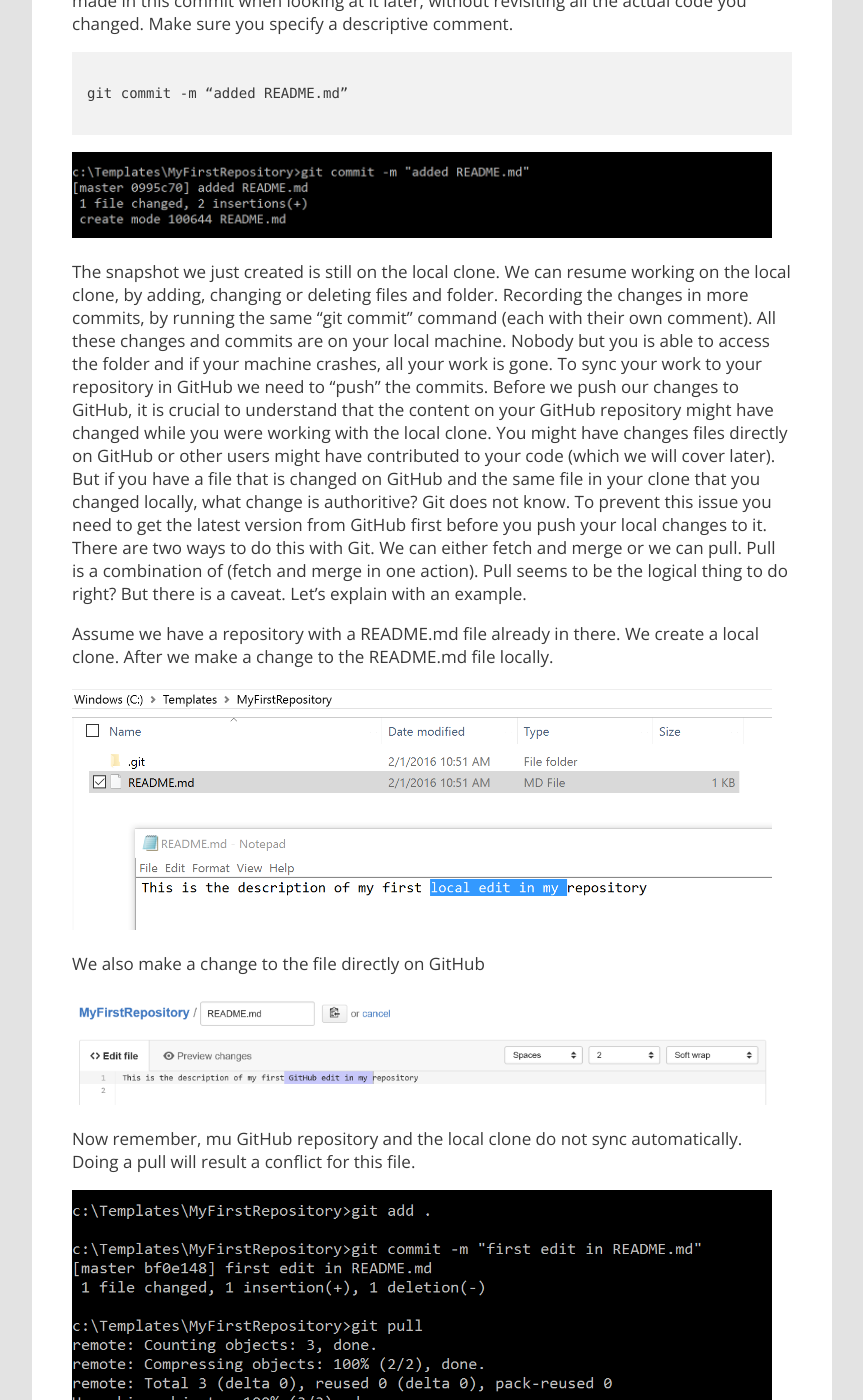
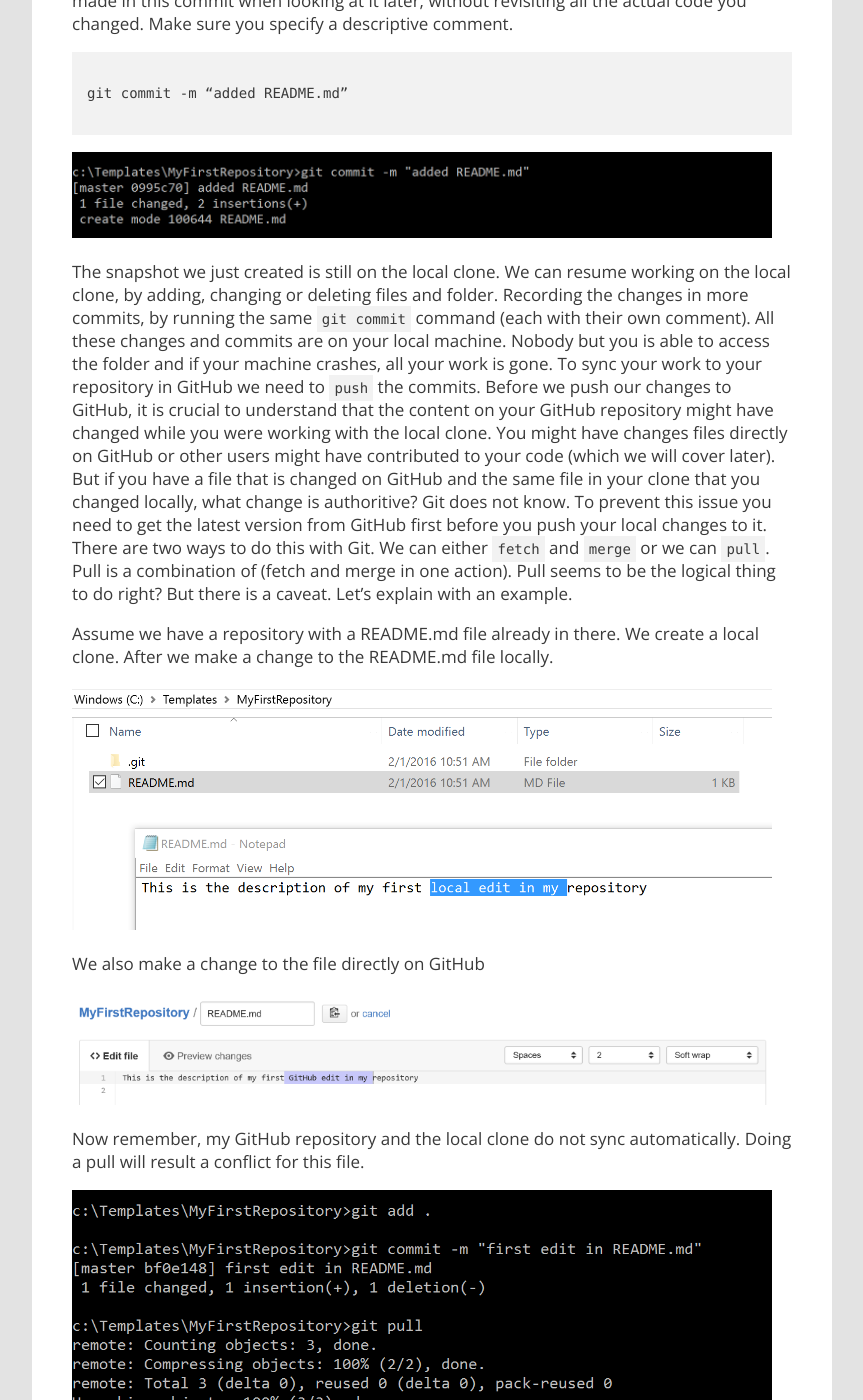
Before and after one commit to marcvaneijk/marcvaneijk.old, a Jekyll site: the page built from _posts/2016-02-03-githubstart.md, in a window 1280 px wide and 1400 px high, scrolled down 18040 px. Shown: the whole window, without its empty margins (58-921 px from the left). Built offline with Jekyll 4.4.1, drawn with Linux system fonts in a browser that asks for light colours; nearby versions of some CDN libraries; some of the changed text lies outside the part shown.

Commit message:
Update 2016-02-03-githubstart.md

````diff
--- a/_posts/2016-02-03-githubstart.md
+++ b/_posts/2016-02-03-githubstart.md
@@ -55,7 +55,7 @@ When you have submitted the values, you can select a plan.
 
 <img src="/images/2016-02-03/01-Plan.png" width="700">
 
-The free plan is the default value and we’ll start with that one. We don’t need an organization yet either, so leave that checkbox unchecked. Click “Finish sign up” on the bottom of the page. You will be redirected to your GitHub start page.
+The free plan is the default value and we’ll start with that one. We don’t need an organization yet either, so leave that checkbox unchecked. Click **Finish sign up** on the bottom of the page. You will be redirected to your GitHub start page.
 
 <img src="/images/2016-02-03/02-Start.png" width="700">
 
@@ -71,7 +71,7 @@ Select to create a new repository. You’ll need to specify a name for the repos
 
 <img src="/images/2016-02-03/04-New-Repo-name.png" width="700">
 
-When you click “create repository” you are redirected to the repository start page. So… now what? Before we interact with the repository I need to explain in what way we can interact with our web-based repository. You cannot upload a file from the browser into the repository. You will need a client for that.
+When you click **create repository** you are redirected to the repository start page. So… now what? Before we interact with the repository I need to explain in what way we can interact with our web-based repository. You cannot upload a file from the browser into the repository. You will need a client for that.
 
 <img src="/images/2016-02-03/05-New-Repo-default.png" width="700">
 
@@ -86,27 +86,27 @@ For the purpose of this blog we’ll look at the operations from the perspective
 
 ### Git
 
-To install the Git client browse to http://www.git-scm.com/ and select to download the latest source release.
+To install the Git client browse to <http://www.git-scm.com/> and select to download the latest source release.
 
 <img src="/images/2016-02-03/06-Git-Download.png" width="700">
 
-Start the setup wizard. Accept the License, leave the defaults in the “Select Components” screen.
+Start the setup wizard. Accept the License, leave the defaults in the **Select Components** screen.
 
 <img src="/images/2016-02-03/07-Git-Iinstall1.png" width="700">
 
-In the Adjusting your PATH environment select “Use Git from the Windows Command Prompt”
+In the Adjusting your PATH environment select **Use Git from the Windows Command Prompt**
 
 <img src="/images/2016-02-03/08-Git-Iinstall2.png" width="700">
 
-In the “Configuring the line ending conversions” screen select “Checkout as-is, commit as-is”
+In the **Configuring the line ending conversions* screen select **Checkout as-is, commit as-is**
 
 <img src="/images/2016-02-03/09-Git-Iinstall3.png" width="700">
 
-In the “Configuring the terminal emulator to use with Git Bash” select “Use Windows’ default console window”
+In the **Configuring the terminal emulator to use with Git Bash** select **Use Windows’ default console window**
 
 <img src="/images/2016-02-03/10-Git-Iinstall4.png" width="700">
 
-Leave the checkmark unchecked on the “Configuring experimental performance tweaks” screen.
+Leave the checkmark unchecked on the **Configuring experimental performance tweaks** screen.
 
 <img src="/images/2016-02-03/11-Git-Iinstall5.png" width="700">
 
@@ -116,7 +116,7 @@ After the installation completes open a command prompt. Type Git in the console
 
 ### Git Desktop
 
-To install GitHub Desktop browse to https://desktop.github.com/ and select to download GitHub Desktop.
+To install GitHub Desktop browse to <https://desktop.github.com/> and select to download GitHub Desktop.
 
 <img src="/images/2016-02-03/13-GitHubD-download.png" width="700">
 
@@ -124,15 +124,15 @@ The installation will start by downloading the rest of the software (just over 1
 
 <img src="/images/2016-02-03/14-GitHubD-start.png" width="700">
 
-Before we add a repository we need to configure some additional settings. Select Options by clicking on the icon that is in the right top corner.
+Before we add a repository we need to configure some additional settings. Open the options by clicking on the icon that is in the right top corner.
 
 <img src="/images/2016-02-03/15-GitHubD-options1.png" width="700">
 
-In the options screen select the Add account. In the login screen that opens specify the GitHub username and password that you created earlier in this blog.
+In the options screen select the **Add account**. In the login screen that opens specify the **GitHub username** and **password** that you created earlier in this blog.
 
 <img src="/images/2016-02-03/16-GitHubD-options2.png" width="700">
 
-Specify an email address in the “Configure git” entry. The Clone path is used to story the local copies of your GitHub content. Make sure the “Clone path” matches the location you want to locally store the templates you will be working on. You will notice later in this blog that you can override this location. You can consider this path as the default value.
+Specify an email address in the **Configure git** entry. The Clone path is used to story the local copies of your GitHub content. Make sure the **Clone path** matches the location you want to locally store the templates you will be working on. You will notice later in this blog that you can override this location. You can consider this path as the default value.
 
 <img src="/images/2016-02-03/17-GitHubD-options3.png" width="700">
 
@@ -174,11 +174,11 @@ Now let’s see how cloning in GitHub Desktop works.
 
 ### Clone a repository with GitHub Desktop
 
-There are two ways to clone a repository with GitHub Desktop. You can open GitHub Desktop, Click the plus icon on the top left and select clone. The UI connects to your GitHub account (remember you specified your GitHub credentials in GitHub Desktop earlier) and show the repositories on your account. Select the repository you want to clone and click “Clone <RepositoryName>”. You are prompted to select a local path for you clone. The default location is the path we specified in the installation of GitHub Desktop earlier. You can also select a different path. In the folder you select, a subfolder is created with the name of the repository. This folder only contains a hidden .git folder that is used by git for versioning data.
+There are two ways to clone a repository with GitHub Desktop. You can open GitHub Desktop, Click the plus icon on the top left and select clone. The UI connects to your GitHub account (remember you specified your GitHub credentials in GitHub Desktop earlier) and show the repositories on your account. Select the repository you want to clone and click **Clone <RepositoryName>**. You are prompted to select a local path for you clone. The default location is the path we specified in the installation of GitHub Desktop earlier. You can also select a different path. In the folder you select, a subfolder is created with the name of the repository. This folder only contains a hidden .git folder that is used by git for versioning data.
 
 <img src="/images/2016-02-03/21-GitHubD-clone1.png" width="700">
 
-It also possible to browse GitHub, select your repository and click the “Set up in Desktop” button.
+It also possible to browse GitHub, select your repository and click the **Set up in Desktop** button.
 
 <img src="/images/2016-02-03/22-GitHubD-clone2.png" width="700">
 
@@ -196,7 +196,7 @@ Now that we made some changes to our local clone, we need to sync that to our re
 
 ## Push
 
-To sync the changes we have made locally to our repository in GitHub we use a command called “Push”. First we will look at the steps to push the changes with the Git client.
+To sync the changes we have made locally to our repository in GitHub we use a command called `Push`. First we will look at the steps to push the changes with the Git client.
 
 ### Push with Git
 
@@ -228,7 +228,7 @@ git commit -m “added README.md”
 
 <img src="/images/2016-02-03/27-GitPush4.png" width="700">
 
-The snapshot we just created is still on the local clone. We can resume working on the local clone, by adding, changing or deleting files and folder. Recording the changes in more commits, by running the same “git commit” command (each with their own comment). All these changes and commits are on your local machine. Nobody but you is able to access the folder and if your machine crashes, all your work is gone. To sync your work to your repository in GitHub we need to “push” the commits. Before we push our changes to GitHub, it is crucial to understand that the content on your GitHub repository might have changed while you were working with the local clone. You might have changes files directly on GitHub or other users might have contributed to your code (which we will cover later). But if you have a file that is changed on GitHub and the same file in your clone that you changed locally, what change is authoritive? Git does not know. To prevent this issue you need to get the latest version from GitHub first before you push your local changes to it. There are two ways to do this with Git. We can either fetch and merge or we can pull. Pull is a combination of (fetch and merge in one action). Pull seems to be the logical thing to do right? But there is a caveat. Let’s explain with an example.
+The snapshot we just created is still on the local clone. We can resume working on the local clone, by adding, changing or deleting files and folder. Recording the changes in more commits, by running the same `git commit` command (each with their own comment). All these changes and commits are on your local machine. Nobody but you is able to access the folder and if your machine crashes, all your work is gone. To sync your work to your repository in GitHub we need to `push` the commits. Before we push our changes to GitHub, it is crucial to understand that the content on your GitHub repository might have changed while you were working with the local clone. You might have changes files directly on GitHub or other users might have contributed to your code (which we will cover later). But if you have a file that is changed on GitHub and the same file in your clone that you changed locally, what change is authoritive? Git does not know. To prevent this issue you need to get the latest version from GitHub first before you push your local changes to it. There are two ways to do this with Git. We can either `fetch` and `merge` or we can `pull`. Pull is a combination of (fetch and merge in one action). Pull seems to be the logical thing to do right? But there is a caveat. Let’s explain with an example.
 
 Assume we have a repository with a README.md file already in there. We create a local clone. After we make a change to the README.md file locally.
 
@@ -238,7 +238,7 @@ We also make a change to the file directly on GitHub
 
 <img src="/images/2016-02-03/29-GitConflict2.png" width="700">
 
-Now remember, mu GitHub repository and the local clone do not sync automatically. Doing a pull will result a conflict for this file.
+Now remember, my GitHub repository and the local clone do not sync automatically. Doing a pull will result a conflict for this file.
 
 <img src="/images/2016-02-03/30-GitConflict3.png" width="700">
 
@@ -299,7 +299,7 @@ On the top right of the GitHub desktop you will see a new moment in time (commit
 
 <img src="/images/2016-02-03/39-GitHubD-Sync.png" width="700">
 
-The last step to take is to push the commit to GitHub. You can do that by clicking the “Sync” button on the top right of GitHub Desktop. If it is the first time you are pushing to a new repository, the button will be called “Publish”. For any subsequent pushes the button is called Sync.
+The last step to take is to push the commit to GitHub. You can do that by clicking the **Sync** button on the top right of GitHub Desktop. If it is the first time you are pushing to a new repository, the button will be called **Publish**. For any subsequent pushes the button is called Sync.
 
 <img src="/images/2016-02-03/40-GitHubD-Publish.png" width="700">
 
@@ -315,7 +315,7 @@ If we look at the content of the file, we can see that the conflicts has been ma
 
 <img src="/images/2016-02-03/43-GitHubD-Conflict3.png" width="700">
 
-We can solve this conflict, the same way as described in the Git procedure. Edit the file to manually to merge the parts of the file that GitHub had trouble merging. This may mean discarding either your changes or someone else’s or doing a mix of the two. You will also need to delete the ‘<<<<<<<‘, ‘=======’, and ‘>>>>>>>’ in the file.
+We can solve this conflict, the same way as described in the Git procedure. Edit the file to manually to merge the parts of the file that GitHub had trouble merging. This may mean discarding either your changes or someone else’s or doing a mix of the two. You will also need to delete the `<<<<<<<`, `=======`, and `>>>>>>>` in the file.
 
 <img src="/images/2016-02-03/44-GitHubD-Conflict4.png" width="700">
 
@@ -327,7 +327,7 @@ Make a new commit.
 
 <img src="/images/2016-02-03/46-GitHubD-Conflict6.png" width="700">
 
-And sync to GitHub by clicking the “Sync” button on the top right. Note the icon of the commit is different, because of the merge.
+And sync to GitHub by clicking the **Sync** button on the top right. Note the icon of the commit is different, because of the merge.
 
 <img src="/images/2016-02-03/47-GitHubD-Conflict7.png" width="700">
 
@@ -341,7 +341,7 @@ There is much more possible with the commit, push and pull commands, but this sh
 
 ## Enhance the README
 
-By adding a README.md file, our GitHub repository is updated with a simple description. Besides adding a more detailed description, it is also a good idea to explain in what way other people on GitHub should contribute to your repository. Do you have any naming conventions, folder structure requirements, etc. These details help other contributors to prepare their local work in line with your guidelines. Besides adding these details to you README.md you can also use markdown to enhance the display of your content. You can find a quick guide to markdown here https://guides.github.com/features/mastering-markdown/
+By adding a README.md file, our GitHub repository is updated with a simple description. Besides adding a more detailed description, it is also a good idea to explain in what way other people on GitHub should contribute to your repository. Do you have any naming conventions, folder structure requirements, etc. These details help other contributors to prepare their local work in line with your guidelines. Besides adding these details to you README.md you can also use markdown to enhance the display of your content. You can find a quick guide to markdown here <https://guides.github.com/features/mastering-markdown/>
 
 After you updated the README.md file locally, you can repeat the same procedure (with either Git or GitHub Desktop) to update the file to your GitHub repository.
 
@@ -349,7 +349,7 @@ After you updated the README.md file locally, you can repeat the same procedure
 
 It is possible to create a copy of the repository from another GitHub account in your own GitHub account. This copy is called a fork. A fork is a moment is time copy created on GitHub. When you fork a repository the reference to the original repository is recorded in the fork and in the source repository. Since the fork is in your own account, you have the permissions to push to it directly. This allows you to make changes to the code without interfering with the source repository.
 
-To fork a repository browse to the repository in another GitHub account. Click the “Fork” icon on the right top of the repository start page.
+To fork a repository browse to the repository in another GitHub account. Click the **Fork** icon on the right top of the repository start page.
 
 <img src="/images/2016-02-03/50-Fork1.png" width="700">
 
@@ -379,7 +379,7 @@ Copy the endpoint URI and open a command prompt. Change the current path to the
 Git clone <endpoint of the fork>
 ```
 
-This will make a local clone of the fork. Just as with the clone of your own repository Git creates to aliases (one for fetch and one for push) called origin pointing to the endpoint of the repository on GitHub.
+This will make a local clone of the fork. Just as with the clone of your own repository Git creates to aliases (one for `fetch` and one for `push`) called **origin** pointing to the endpoint of the repository on GitHub.
 
 <img src="/images/2016-02-03/53-PR2.png" width="700">
 
@@ -392,7 +392,7 @@ git remote add upstream https://github.com/marcvaneijk/RepositoryInAnotherAccoun
 
 <img src="/images/2016-02-03/54-PR3.png" width="700">
 
-When you now do a Git remote -v you will notice you two additional aliases (fetch and push) called upstream. You can use fetch (or pull as explained earlier) to update your clone. You cannot use push to push changes directly to the upstream server. You will need to submit a pull-request for that.
+When you now do a `Git remote -v` you will notice you two additional aliases (`fetch` and `push`) called **upstream**. You can use `fetch` (or `pull` as explained earlier) to update your clone. You cannot use `push` to push changes directly to the upstream server. You will need to submit a pull-request for that.
 
 Let’s make a change locally. I’ll add a file to the local clone of the fork.
 
@@ -441,15 +441,15 @@ Git pull upstream master
 Git push origin master
 ```
 
-The last step we need to perform is to create a pull request. When working with Git command line we will make that pull request directly from GitHub. Open a browser, browse to github.com and sign in with your github credentials. Browse to the fork we just pushed the changes to.
+The last step we need to perform is to create a pull request. When working with Git command line we will make that pull request directly from GitHub. Open a browser, browse to <github.com> and sign in with your github credentials. Browse to the fork we just pushed the changes to.
 
 <img src="/images/2016-02-03/59-PR8.png" width="700">
 
-On the start page of the fork, click the green “New pull request” icon. That will open a page to compare the differences between the fork and the upstream repository.
+On the start page of the fork, click the green **New pull request** icon. That will open a page to compare the differences between the fork and the upstream repository.
 
 <img src="/images/2016-02-03/60-PR9.png" width="700">
 
-You can see that the is one new file (called NewFile.txt) that is on the fork, but not on the upstream. Click the green “create pull request” button.
+You can see that the is one new file (called NewFile.txt) that is on the fork, but not on the upstream. Click the green **create pull request** button.
 
 <img src="/images/2016-02-03/61-PR10.png" width="700">
 
@@ -459,7 +459,7 @@ You are now redirected to the account of the upstream repository. The page opens
 
 <img src="/images/2016-02-03/62-PR11.png" width="700">
 
-The owner of the upstream repository is notified that a new pull-request is awaiting his review. This process (fork, clone, commit, push and pull-request is complete integrated within GitHub Desktop.
+The owner of the upstream repository is notified that a new pull-request is awaiting his review. This process (`fork`, `clone`, `commit`, `push` and `pull-request` is complete integrated within GitHub Desktop.
 
 ### Pull request with GitHub Desktop
 
@@ -485,7 +485,7 @@ Commit the change to the master.
 
 <img src="/images/2016-02-03/67-GH-PR5.png" width="700">
 
-And sync (pull and push) the changes to the fork in GitHub.
+And sync (`pull` and `push`) the changes to the fork in GitHub.
 
 <img src="/images/2016-02-03/68-GH-Sync.png" width="700">
 
@@ -517,7 +517,7 @@ Git branch
 
 <img src="/images/2016-02-03/72-GitBranch1.png" width="700">
 
-Since we have not create any additional braches yet, the master is the only branch. It is also the active branch, hence it is displayed in green. To create a new branch run the following command.
+Since we have not create any additional braches yet, the master is the only branch. It is also the active branch, hence it is displayed in green. To create a new branch run the following command
 
 ```
 # Git branch <name of the branch>
@@ -572,7 +572,7 @@ If we were to change the branch to myfeature again. The NewTextFileInBranch.txt
 
 ### Branching with GitHub Desktop
 
-GitHub Desktop also allows you to create branches. Open GitHub Desktop and select a repository. For this example we will use the “RepositoryInAnotherAccount”. Which is the local clone of the fork we used for the example with the pull-request.On the top menu the is an account (next to the name of the branch). If you hover over that icon it will say “Create a new branch”. Click that icon.
+GitHub Desktop also allows you to create branches. Open GitHub Desktop and select a repository. For this example we will use the **RepositoryInAnotherAccount**. Which is the local clone of the fork we used for the example with the pull-request.On the top menu the is an account (next to the name of the branch). If you hover over that icon it will say **Create a new branch**. Click that icon.
 
 <img src="/images/2016-02-03/80-GitHBranch1.png" width="700">
 
@@ -591,6 +591,7 @@ When you browse to the pull request on GitHub, you can now see that the commits
 ## Summary
 
 The public GitHub repositories with ARM templates usually have a folder per deployment to improve the repository structure. If you are contributing to a public repository the following workflow is strongly advised.
+
 - Create a fork
 - Clone the fork locally
 - Create a branch for a deployment you a recontributing to
````
